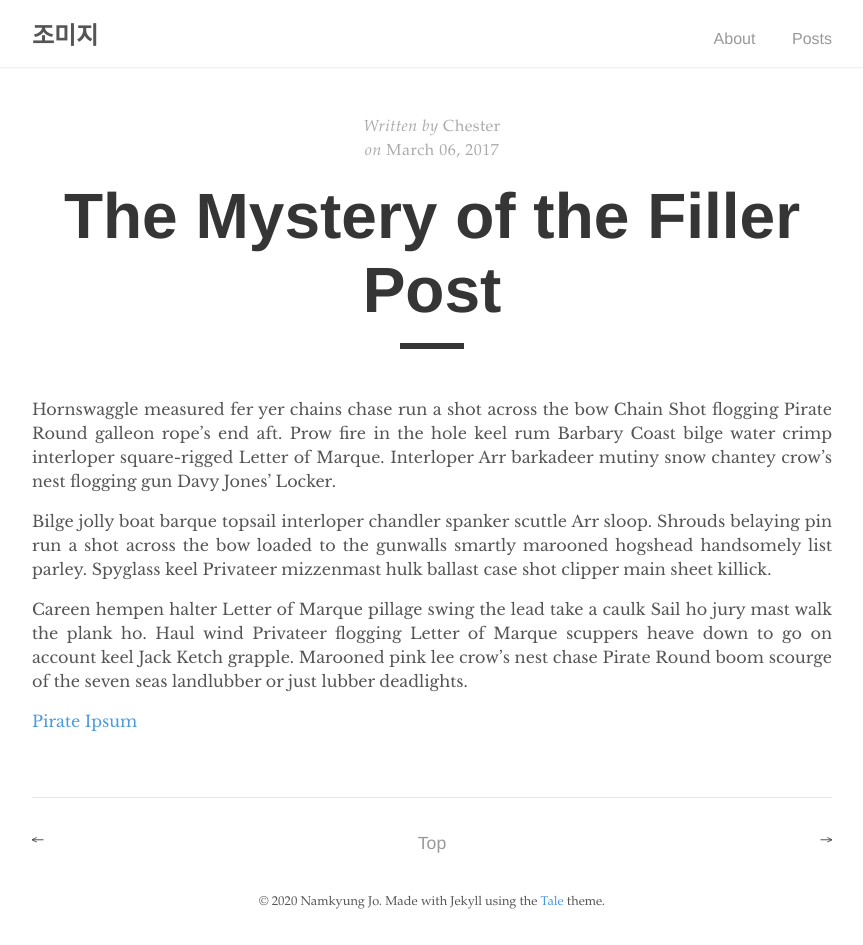
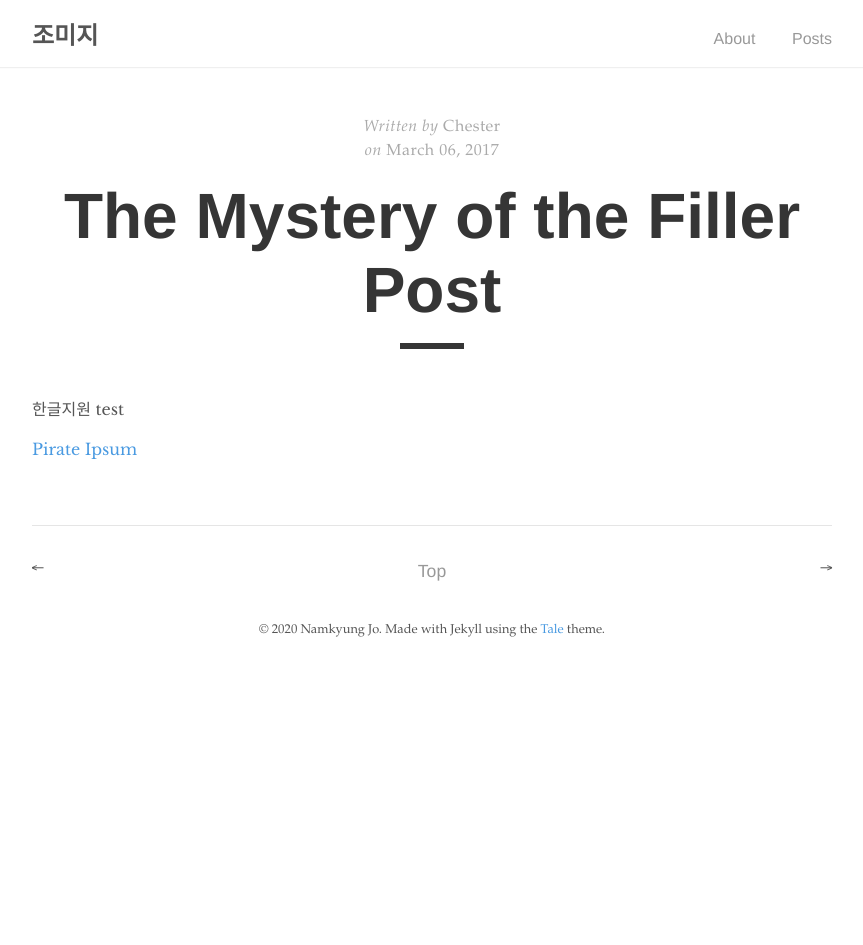
Before and after one commit to mizicho/mizicho.github.io, a Jekyll site: the page built from _posts/2017-03-06-the-mystery-of-the-filler-post.md, in a window 1280 px wide. Shown: the whole page, without its empty margins (208-1071 px from the left). Built offline with Jekyll 4.4.1, drawn with Linux system fonts in a browser that asks for light colours; after the commit the page ends 900 px from its top, so only the background shows below that.

Commit message:
test_korean

```diff
--- a/_posts/2017-03-06-the-mystery-of-the-filler-post.md
+++ b/_posts/2017-03-06-the-mystery-of-the-filler-post.md
@@ -4,10 +4,6 @@ title: "The Mystery of the Filler Post"
 author: "Chester"
 ---
 
-Hornswaggle measured fer yer chains chase run a shot across the bow Chain Shot flogging Pirate Round galleon rope's end aft. Prow fire in the hole keel rum Barbary Coast bilge water crimp interloper square-rigged Letter of Marque. Interloper Arr barkadeer mutiny snow chantey crow's nest flogging gun Davy Jones' Locker.
-
-Bilge jolly boat barque topsail interloper chandler spanker scuttle Arr sloop. Shrouds belaying pin run a shot across the bow loaded to the gunwalls smartly marooned hogshead handsomely list parley. Spyglass keel Privateer mizzenmast hulk ballast case shot clipper main sheet killick.
-
-Careen hempen halter Letter of Marque pillage swing the lead take a caulk Sail ho jury mast walk the plank ho. Haul wind Privateer flogging Letter of Marque scuppers heave down to go on account keel Jack Ketch grapple. Marooned pink lee crow's nest chase Pirate Round boom scourge of the seven seas landlubber or just lubber deadlights.
+한글지원 test
 
 [Pirate Ipsum](http://pirateipsum.me/)
```
